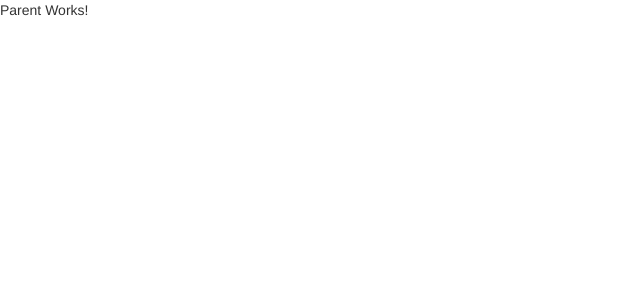
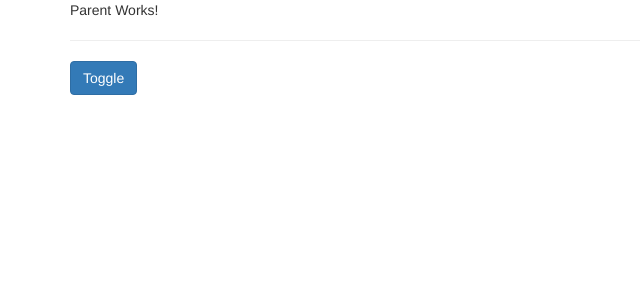
Before and after one commit to mh-sun/angular-practice-project, an Angular app: page / in a window 1280 px wide. Shown: the top 300 px of the page, without its empty margins (0-640 px from the left). Built offline with nearby package versions, Linux system fonts and the light colour scheme.

Commit message:
component lifecycle hooks

```diff
--- a/src/app/parent/parent.component.html
+++ b/src/app/parent/parent.component.html
@@ -1 +1,10 @@
-<p>Parent Works!</p>
+<div class="container">
+    <p>Parent Works!</p>
+    <p [hidden] = "isShown"> {{name}} </p>
+    <hr>
+    <button class="btn btn-primary"
+    (click)="toggle()">
+        Toggle
+    </button>
+
+</div>
--- a/src/app/parent/parent.component.ts
+++ b/src/app/parent/parent.component.ts
@@ -1,7 +1,32 @@
-import { Component } from "@angular/core";
+import { Component, DoCheck, OnChanges, OnDestroy, OnInit, SimpleChanges } from "@angular/core";
 
 @Component({
-    selector: 'app-parent',
+    // selector: 'app-parent',
+    // selector: '.app-parent',
+    selector: "app-parent",
     templateUrl: "./parent.component.html"
 })
-export class ParentComponent{}
+export class ParentComponent implements
+    OnInit,
+    OnChanges,
+    DoCheck,
+    OnDestroy
+{
+    ngDoCheck(): void {
+        console.log("DoCheck called")
+    }
+    ngOnChanges(changes: SimpleChanges): void {
+        console.log("OnChange called")
+    }
+    ngOnInit(): void {
+        console.log("OnInit called")
+    }
+    ngOnDestroy(): void {
+        console.log("onDestroy called")
+    }
+    name:string = 'Mehedi Hasan Sun'
+    isShown:boolean = true
+    toggle(){
+        this.isShown = !this.isShown
+    }
+}
```
